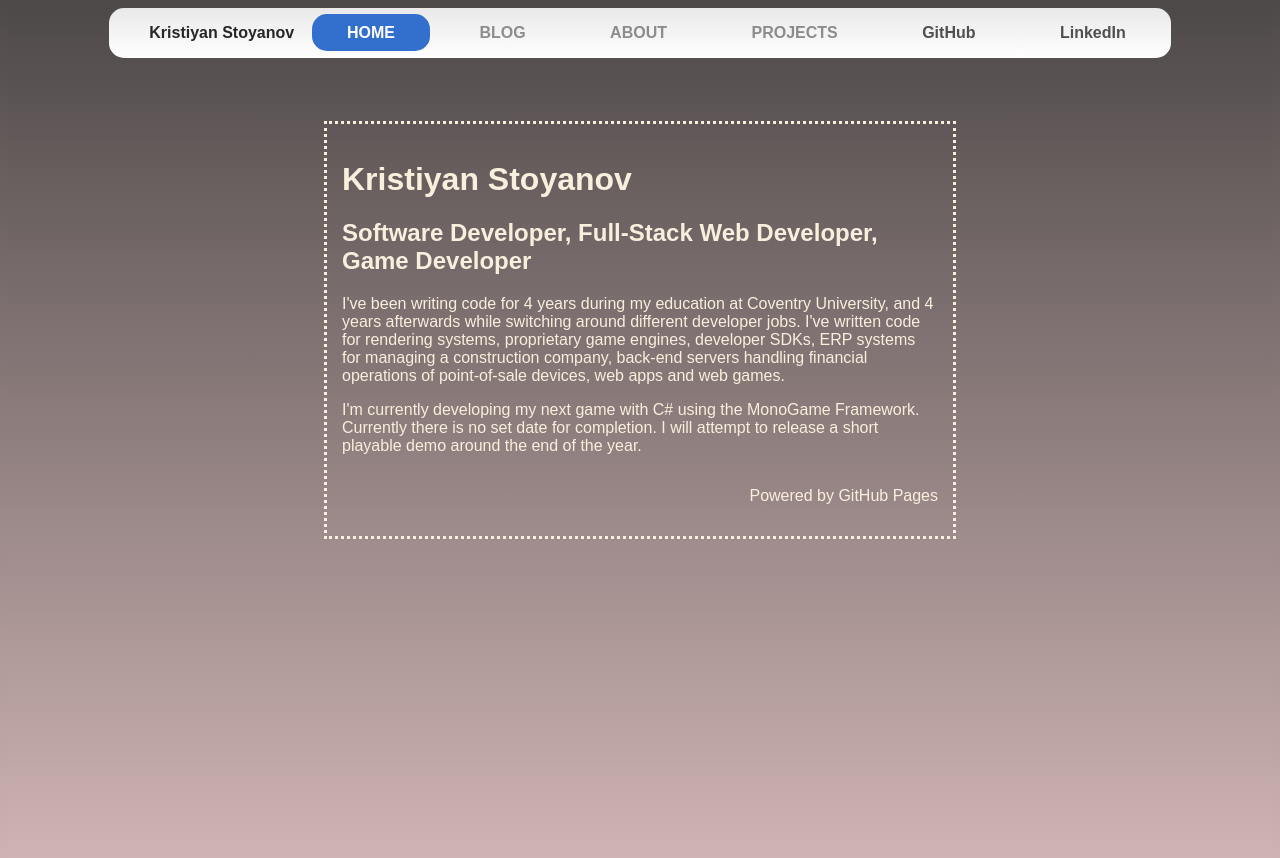
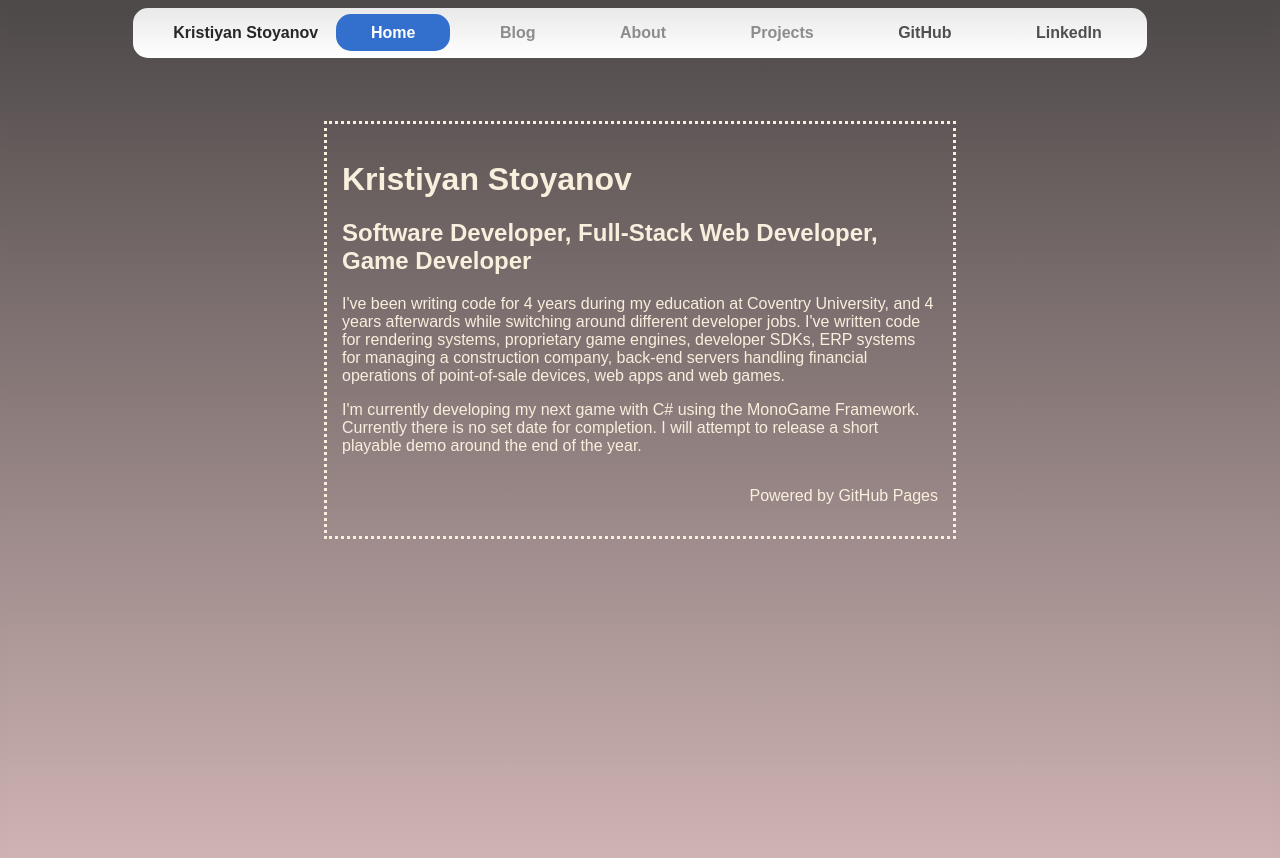
Before and after one commit to KrisKStoyanov/KrisKStoyanov.github.io, a Jekyll site: the page built from index.html, in a window 1280 px wide. Shown: the top 858 px of the page. Built offline with Jekyll 4.4.1, drawn with Linux system fonts in a browser that asks for light colours.

Commit message:
changed capitalization of buttons in navbar

```diff
--- a/_data/navigation.yml
+++ b/_data/navigation.yml
@@ -1,10 +1,10 @@
-- name: HOME
+- name: Home
   link: /
-- name: BLOG
+- name: Blog
   link: /blog.html
-- name: ABOUT
+- name: About
   link: /about.html
-- name: PROJECTS
+- name: Projects
   link: /projects.html
 - name: GitHub
   link: https://github.com/KrisKStoyanov
```
